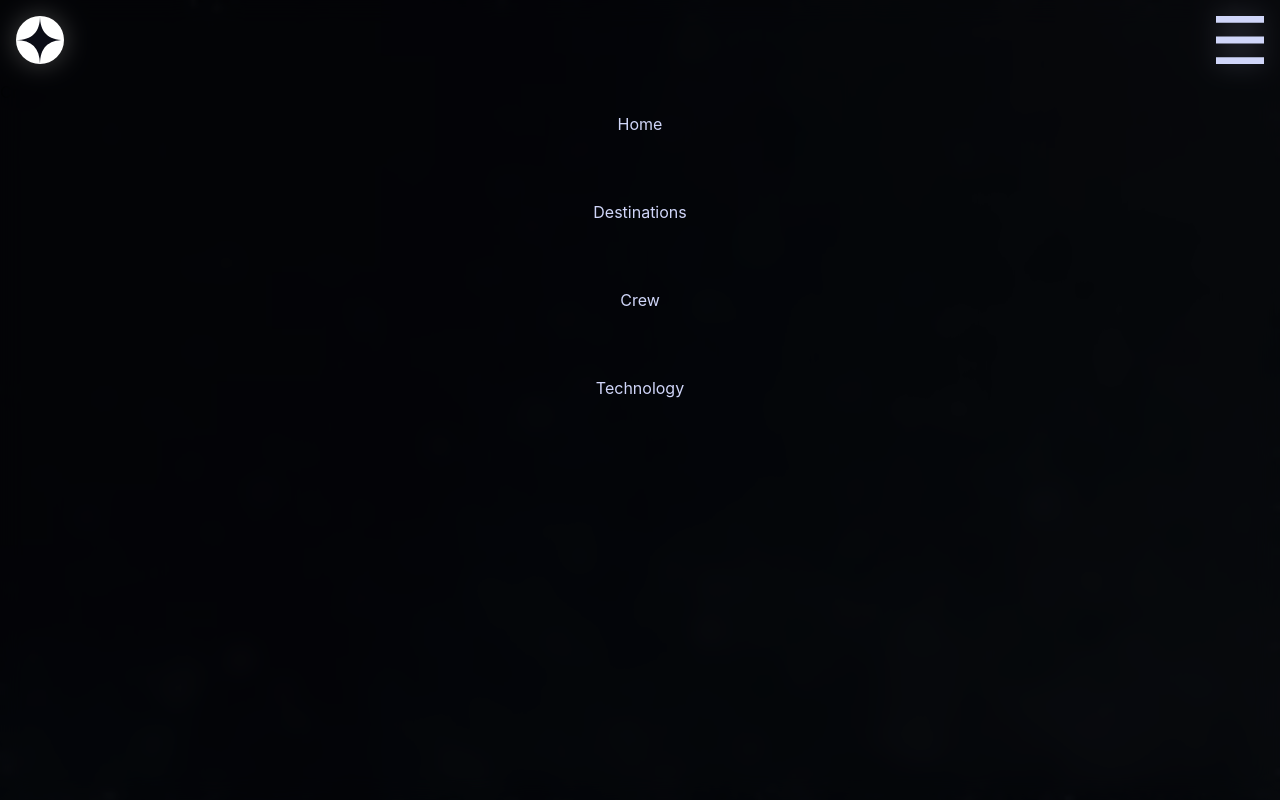
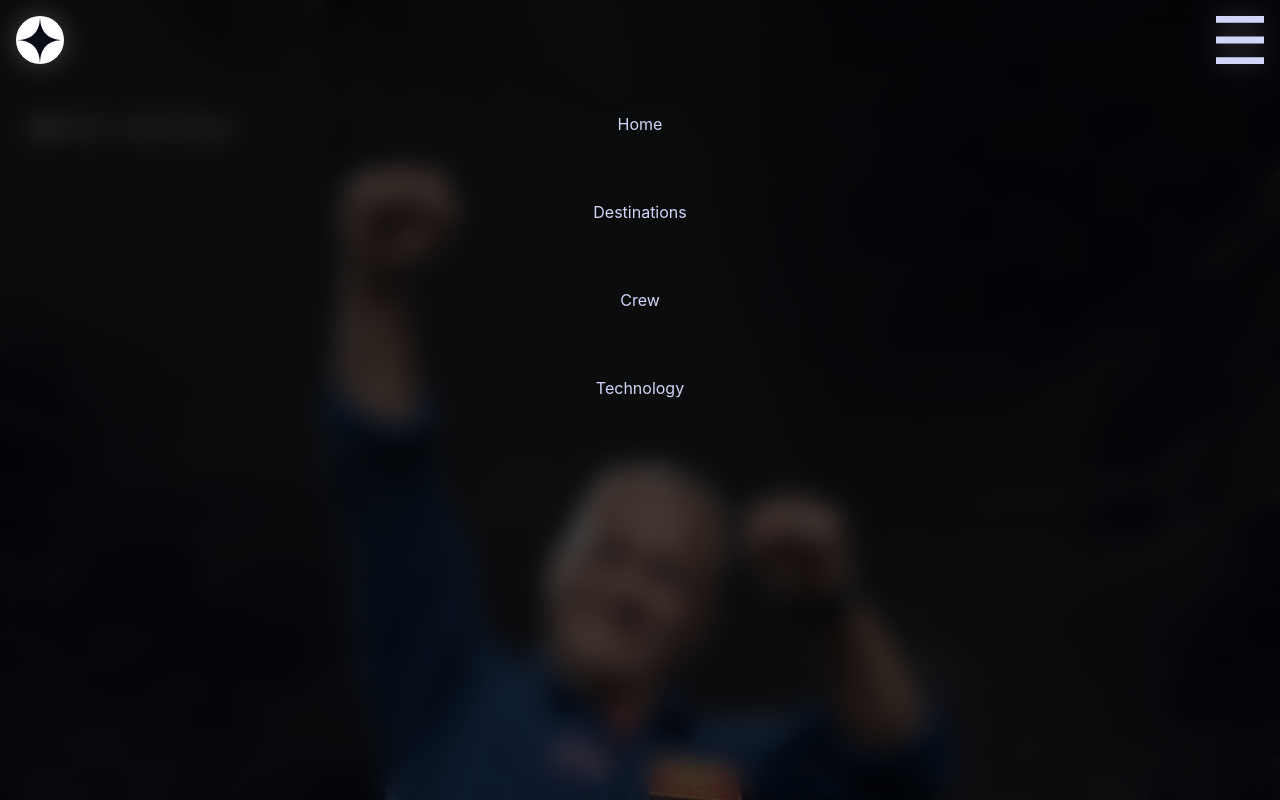
Before and after one commit to Annalisa11/space-tourism-website, a React (Create React App) app: page /crew in a window 1280 px wide. Built offline with nearby package versions, Linux system fonts and the light colour scheme.

Commit message:
first implementation of crew section

```diff
--- /dev/null
+++ b/src/components/SectionHeadline.tsx
@@ -0,0 +1,16 @@
+import React from "react";
+
+type Props = {
+  number: string;
+  title: string;
+};
+
+const SectionHeadline = ({ number, title }: Props) => {
+  return (
+    <h3 className="text-white">
+      <strong>{number}</strong> {title}
+    </h3>
+  );
+};
+
+export default SectionHeadline;
--- a/src/components/Slider.tsx
+++ b/src/components/Slider.tsx
@@ -2,6 +2,7 @@ import { Swiper, SwiperSlide } from "swiper/react";
 import SwiperCore, { Navigation, Pagination } from "swiper/core";
 import "swiper/swiper.min.css";
 import "swiper/components/navigation/navigation.min.css";
+// import "swiper/components/pagination/pagination.min.css";
 
 // install swiper modules
 SwiperCore.use([Navigation, Pagination]);
@@ -13,9 +14,18 @@ export type SliderType = {
 type Props<T extends SliderType> = {
   data: T[];
   onSlideChange: (index: number) => void;
+  imageFolder: string;
+  type: BulletType;
 };
 
-const Slider = <T extends SliderType>({ data, onSlideChange }: Props<T>) => {
+export type BulletType = "bullets" | "names";
+
+const Slider = <T extends SliderType>({
+  data,
+  onSlideChange,
+  imageFolder,
+  type,
+}: Props<T>) => {
   return (
     <Swiper
       spaceBetween={50}
@@ -23,10 +33,15 @@ const Slider = <T extends SliderType>({ data, onSlideChange }: Props<T>) => {
       pagination={{
         clickable: true,
         type: "bullets",
-        bulletElement: "span",
-        renderBullet: function (index, className) {
+        bulletElement: type === "bullets" ? undefined : "span",
+        renderBullet:
+          type === "bullets"
+            ? undefined
+            : function (index, className) {
                 return (
-            '<span class="test ' +
+                  '<span class="' +
+                  type +
+                  " " +
                   className +
                   '">' +
                   data[index].name +
@@ -50,7 +65,7 @@ const Slider = <T extends SliderType>({ data, onSlideChange }: Props<T>) => {
           <SwiperSlide>
             <img
               src={require(
-                `../assets/destination/image-${item.name.toLowerCase()}.png`,
+                `../assets/${imageFolder}/image-${item.name.toLowerCase().replace(" ", "-")}.png`,
               )}
               alt={item.name}
             />
--- a/src/index.css
+++ b/src/index.css
@@ -71,7 +71,7 @@ code {
   width: calc(100% + 4rem);
 }
 
-.swiper-pagination-bullet-active {
+.names.swiper-pagination-bullet-active {
   border-bottom: 2px solid white;
 }
 .swiper-pagination {
@@ -83,7 +83,19 @@ code {
   gap: 20px;
   font-variant: small-caps;
 }
-.test {
+.names {
   color: white;
   display: inline-flex;
 }
+
+.swiper-pagination-bullet {
+  width: 12px;
+  height: 12px;
+  background-color: rgba(192, 192, 192, 0.32);
+  box-shadow: 0 6px 6px rgba(0, 0, 0, 0.16);
+  border-radius: 50%;
+}
+
+.swiper-pagination-bullet.swiper-pagination-bullet-active {
+  background-color: white;
+}
--- a/src/pages/Crew.tsx
+++ b/src/pages/Crew.tsx
@@ -1,5 +1,47 @@
+import SectionHeadline from "src/components/SectionHeadline";
+import Slider from "src/components/Slider";
+import data from "../assets/data.json";
+import { useState } from "react";
+
+type CrewMember = {
+  name: string;
+  images: {
+    png: string;
+    webp: string;
+  };
+  role: string;
+  bio: string;
+};
+
 const Crew = () => {
-  return <div className="">Crew</div>;
+  const crewMembers: CrewMember[] = data.crew;
+
+  const [selectedCrewMember, setSelectedCrewMember] = useState<CrewMember>(
+    crewMembers[0],
+  );
+
+  const onSlideChange = (index: number) => {
+    setSelectedCrewMember(crewMembers[index]);
+  };
+
+  return (
+    <div className="">
+      <SectionHeadline number="02" title="meet your crew" />
+      <Slider
+        data={crewMembers}
+        onSlideChange={onSlideChange}
+        imageFolder="crew"
+        type="bullets"
+      />
+      <div className="mt-6 text-center">
+        <h2 className="text-lg uppercase text-purple-light opacity-45">
+          {selectedCrewMember.role}
+        </h2>
+        <h1 className="text-2xl uppercase">{selectedCrewMember.name}</h1>
+        <p>{selectedCrewMember.bio}</p>
+      </div>
+    </div>
+  );
 };
 
 export default Crew;
--- a/src/pages/Destination.tsx
+++ b/src/pages/Destination.tsx
@@ -1,6 +1,7 @@
 import { useState } from "react";
 import data from "../assets/data.json";
 import Slider from "../components/Slider";
+import SectionHeadline from "../components/SectionHeadline";
 
 type Planet = {
   name: string;
@@ -24,11 +25,13 @@ const Destination = () => {
   return (
     <div className="">
       <div>
-        <div className="flex flex-col p-8">
-          <h3 className="text-white">
-            <strong>02</strong> Destination
-          </h3>
-          <Slider data={planets} onSlideChange={onSlideChange} />
+        <SectionHeadline number="01" title="destination" />
+        <Slider
+          data={planets}
+          onSlideChange={onSlideChange}
+          imageFolder="destination"
+          type="names"
+        />
         <div className="mt-6 text-center">
           <h1>{selectedPlanet.name}</h1>
           <p>{selectedPlanet.description}</p>
@@ -41,7 +44,6 @@ const Destination = () => {
         </div>
       </div>
     </div>
-    </div>
   );
 };
 
--- a/src/pages/Layout.tsx
+++ b/src/pages/Layout.tsx
@@ -5,15 +5,29 @@ import Navigation from "../components/Navigation";
 const Layout = () => {
   const location = useLocation();
 
-  const background =
-    location.pathname === "/" ? "bg-home-mobile" : "bg-other-mobile";
+  const getBackgroundImage = (pathname: string) => {
+    switch (pathname) {
+      case "/":
+        return "bg-home-mobile";
+      case "/destination":
+        return "bg-other-mobile";
+      case "/crew":
+        return "bg-crew-mobile";
+      default:
+        return "bg-home-mobile";
+    }
+  };
+
+  const background = getBackgroundImage(location.pathname);
 
   return (
     <div
       className={`${background} relative z-0 h-screen overflow-x-hidden bg-cover bg-fixed bg-no-repeat`}
     >
       <Navigation />
-      <Outlet />
+      <div className="flex flex-col p-8">
+        <Outlet />
+      </div>
     </div>
   );
 };
--- a/tailwind.config.js
+++ b/tailwind.config.js
@@ -14,6 +14,7 @@ module.exports = {
         "home-mobile": "url('./assets/home/background-home-mobile.jpg')",
         "other-mobile":
           "url('./assets/destination/background-destination-mobile.jpg')",
+        "crew-mobile": "url('./assets/crew/background-crew-mobile.jpg')",
       },
     },
   },
```
Lines whose indentation alone changed are shown as unchanged.
